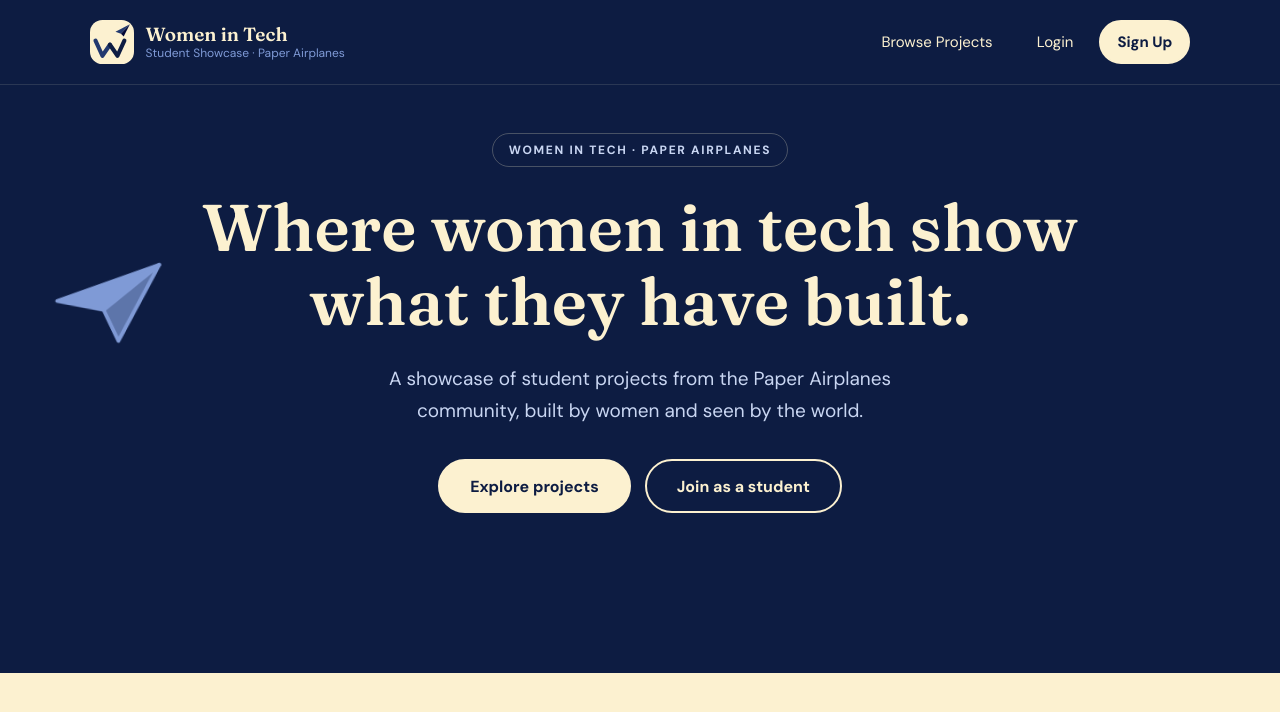
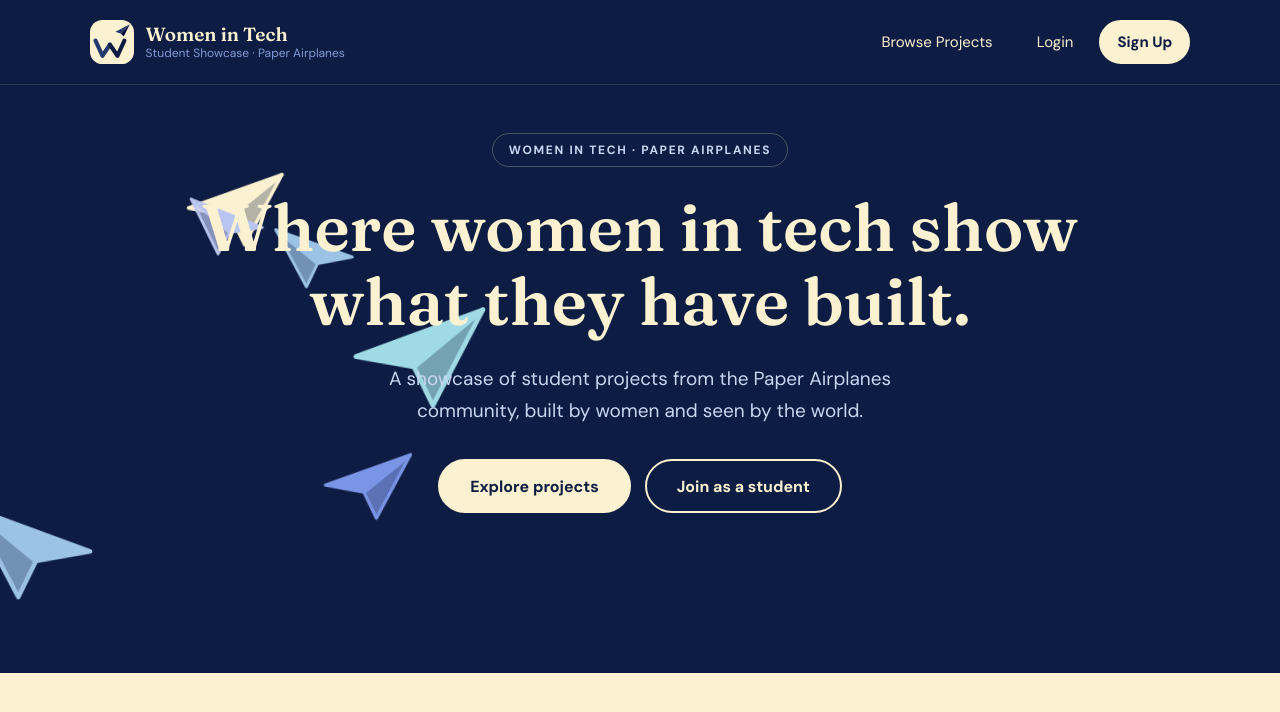
Before and after one commit to SE-MaiAbuAmsha/student-showcase, a React app in the folder frontend/: page / in a window 1280 px wide. Shown: the top 712 px of the page. Built offline with nearby package versions, Linux system fonts and the light colour scheme; the HTML template or start-up script is replaced by a standard one.

Commit message:
Add PlaneField with data-driven planes

```diff
--- a/frontend/src/components/Hero.jsx
+++ b/frontend/src/components/Hero.jsx
@@ -1,11 +1,11 @@
-import Plane from "./plane";
+import PlaneField from "./PlaneField.jsx"; // بدل import Plane
 import "./Hero.css";
 
 function Hero() {
   return (
     <section className="hero">
       <div className="hero__planes" aria-hidden="true">
-        <Plane />
+        <PlaneField />
       </div>
 
       <div className="hero__content">
--- a/frontend/src/components/Plane.css
+++ b/frontend/src/components/Plane.css
@@ -1,17 +1,34 @@
 .plane {
   position: absolute;
-  top: 25%;
   left: 0;
-  width: 120px;
-  color: var(--blue-300);
-  animation: fly-right 30s linear infinite;
+  animation-duration: var(--duration);
+  animation-timing-function: linear;
+  animation-iteration-count: infinite;
+  animation-delay: var(--delay);
+}
+
+.plane--right { animation-name: fly-right; }
+.plane--left  { animation-name: fly-left; }
+
+.plane--left .plane__flip {
+  transform: scaleX(-1);
 }
 
 .plane__svg {
   display: block;
   width: 100%;
   height: auto;
-  animation: bob 5s ease-in-out infinite alternate;
+  animation: bob var(--bob) ease-in-out infinite alternate;
+}
+
+@keyframes fly-right {
+  from { transform: translateX(-20vw); }
+  to   { transform: translateX(110vw); }
+}
+
+@keyframes fly-left {
+  from { transform: translateX(110vw); }
+  to   { transform: translateX(-20vw); }
 }
 
 @keyframes bob {
@@ -26,11 +43,6 @@
   }
 
   .plane {
-    left: 40%;
+    left: var(--x);
   }
 }
-
-@keyframes fly-right {
-  from { transform: translateX(-20vw); }
-  to   { transform: translateX(110vw); }
-}
--- a/frontend/src/components/Plane.jsx
+++ b/frontend/src/components/Plane.jsx
@@ -1,8 +1,28 @@
 import "./Plane.css";
 
-function Plane() {
+function Plane({
+  top,
+  width,
+  color,
+  duration,
+  delay,
+  bobDuration,
+  x,
+  direction = "right",
+}) {
+  const style = {
+    top,
+    width: `${width}px`,
+    color,
+    "--duration": `${duration}s`,
+    "--delay": `-${delay}s`,
+    "--bob": `${bobDuration}s`,
+    "--x": `${x}%`,
+  };
+
   return (
-    <div className="plane">
+    <div className={`plane plane--${direction}`} style={style}>
+      <div className="plane__flip">
         <svg viewBox="0 0 64 64" className="plane__svg">
           <polygon
             points="5,34 58,11 30,37"
@@ -19,8 +39,13 @@ function Plane() {
             strokeWidth="2"
             strokeLinejoin="round"
           />
-        <polygon points="30,37 39,53 34,44" fill="#0D1C42" fillOpacity="0.25" />
+          <polygon
+            points="30,37 39,53 34,44"
+            fill="#0D1C42"
+            fillOpacity="0.25"
+          />
         </svg>
+      </div>
     </div>
   );
 }
--- /dev/null
+++ b/frontend/src/components/PlaneField.jsx
@@ -0,0 +1,104 @@
+import Plane from "./Plane.jsx";
+
+const PLANES = [
+  {
+    id: 1,
+    top: "10%",
+    width: 110,
+    color: "#FCF1D0",
+    duration: 40,
+    delay: 5,
+    bobDuration: 5,
+    x: 8,
+    direction: "right",
+  },
+  {
+    id: 2,
+    top: "20%",
+    width: 90,
+    color: "#9CC3E6",
+    duration: 46,
+    delay: 26,
+    bobDuration: 6,
+    x: 70,
+    direction: "left",
+  },
+  {
+    id: 3,
+    top: "32%",
+    width: 150,
+    color: "#9fdae6",
+    duration: 54,
+    delay: 14,
+    bobDuration: 7,
+    x: 40,
+    direction: "right",
+  },
+  {
+    id: 4,
+    top: "46%",
+    width: 120,
+    color: "#B9C4F0",
+    duration: 38,
+    delay: 30,
+    bobDuration: 5,
+    x: 85,
+    direction: "left",
+  },
+  {
+    id: 5,
+    top: "58%",
+    width: 100,
+    color: "#7b95e6",
+    duration: 42,
+    delay: 9,
+    bobDuration: 6,
+    x: 20,
+    direction: "right",
+  },
+  {
+    id: 6,
+    top: "66%",
+    width: 140,
+    color: "#9CC3E6",
+    duration: 50,
+    delay: 38,
+    bobDuration: 7,
+    x: 55,
+    direction: "left",
+  },
+  {
+    id: 7,
+    top: "16%",
+    width: 85,
+    color: "#B9C4F0",
+    duration: 36,
+    delay: 21,
+    bobDuration: 4,
+    x: 30,
+    direction: "left",
+  },
+  {
+    id: 8,
+    top: "40%",
+    width: 130,
+    color: "#465f93",
+    duration: 48,
+    delay: 42,
+    bobDuration: 6,
+    x: 62,
+    direction: "right",
+  },
+];
+
+function PlaneField() {
+  return (
+    <>
+      {PLANES.map((plane) => (
+        <Plane key={plane.id} {...plane} />
+      ))}
+    </>
+  );
+}
+
+export default PlaneField;
```
Lines whose indentation alone changed are shown as unchanged.
